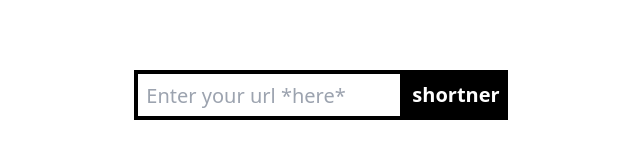
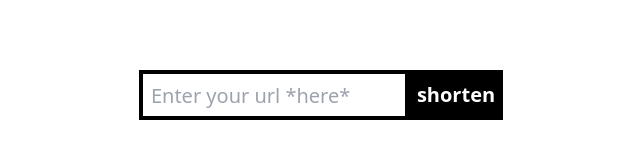
Before and after one commit to bitspaceorg/url-shortner, a Next.js app: page / in a window 1280 px wide. Shown: the part 277-436 px from the top of the page, without its empty margins (319-959 px from the left). Built offline with nearby package versions, Linux system fonts and the light colour scheme.

Commit message:
Update index.jsx

```diff
--- a/pages/index.jsx
+++ b/pages/index.jsx
@@ -72,7 +72,7 @@ export default function Home() {
                 : "bg-black h-[50px] text-white px-2 font-[600] text-xl"
             }
           >
-            shortner
+            shorten
           </button>
         </div>
       </form>
```
